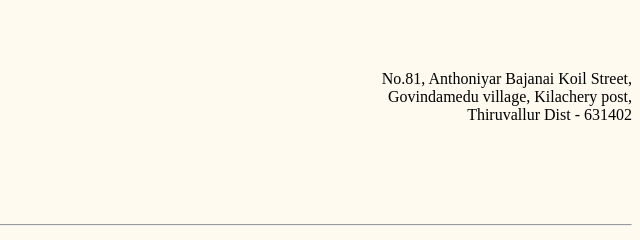
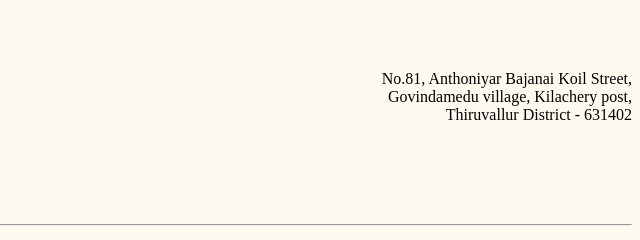
Before and after one commit to HaroldAnthony/Resume, a plain HTML site: page index.html in a window 1280 px wide. Shown: the part 136-376 px from the top of the page, 640-1280 px from the left. Drawn offline with Linux system fonts and the light colour scheme.

Commit message:
uploaded resume files

```diff
--- a/index.html
+++ b/index.html
@@ -18,7 +18,7 @@
         <h1 style="text-align: left;">HAROLD ANTHONY</h1>
         <p style="text-align: right;">No.81, Anthoniyar Bajanai Koil Street,<br>
             Govindamedu village, Kilachery post,<br>
-    Thiruvallur Dist - 631402</p>
+    Thiruvallur District - 631402</p>
         <h4>Email-<a href="mailto:harry14101973@gmail.com."><u>harry14101973@gmail.com</u></a></h4>
         <h4>Mobile Phone no-<a href="+91-9626189263">9626189263</a></h4>
         <hr>
```
